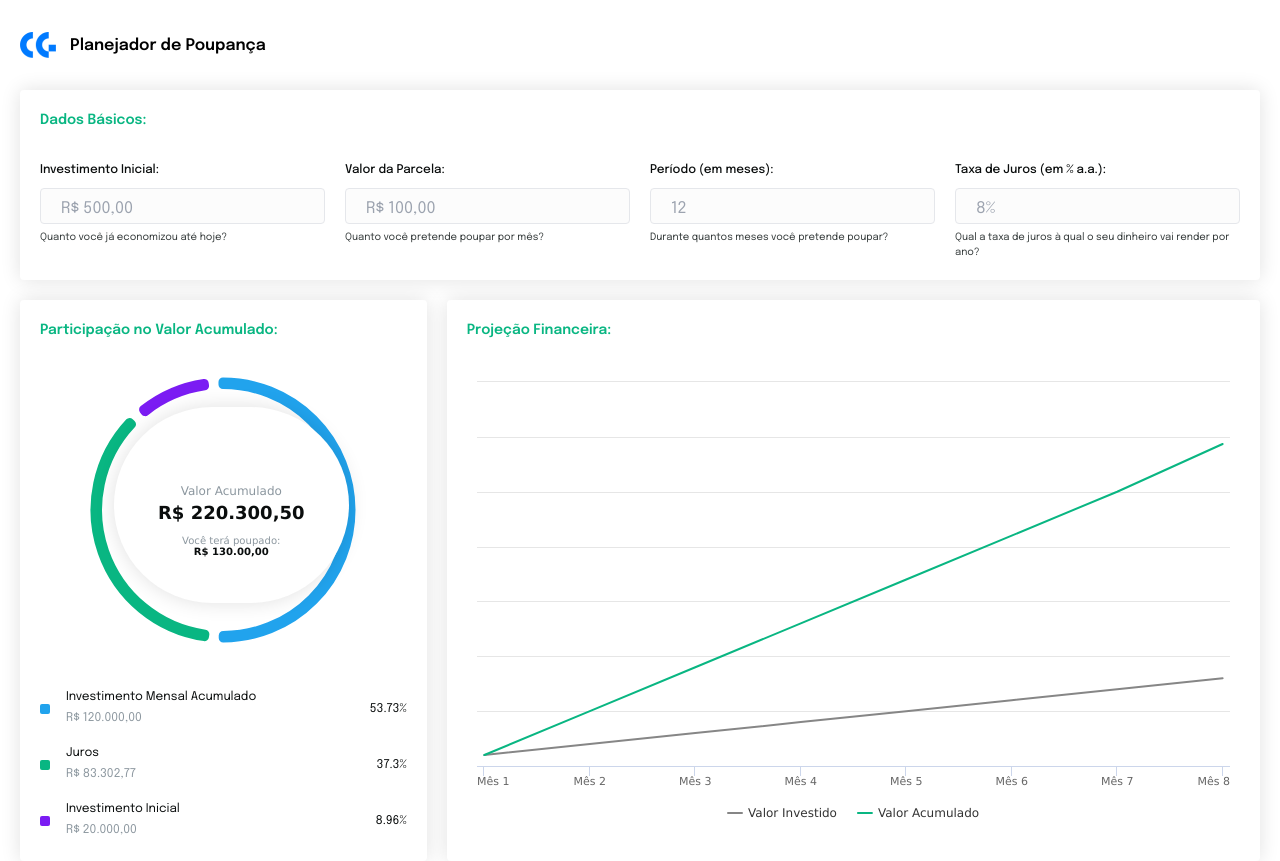
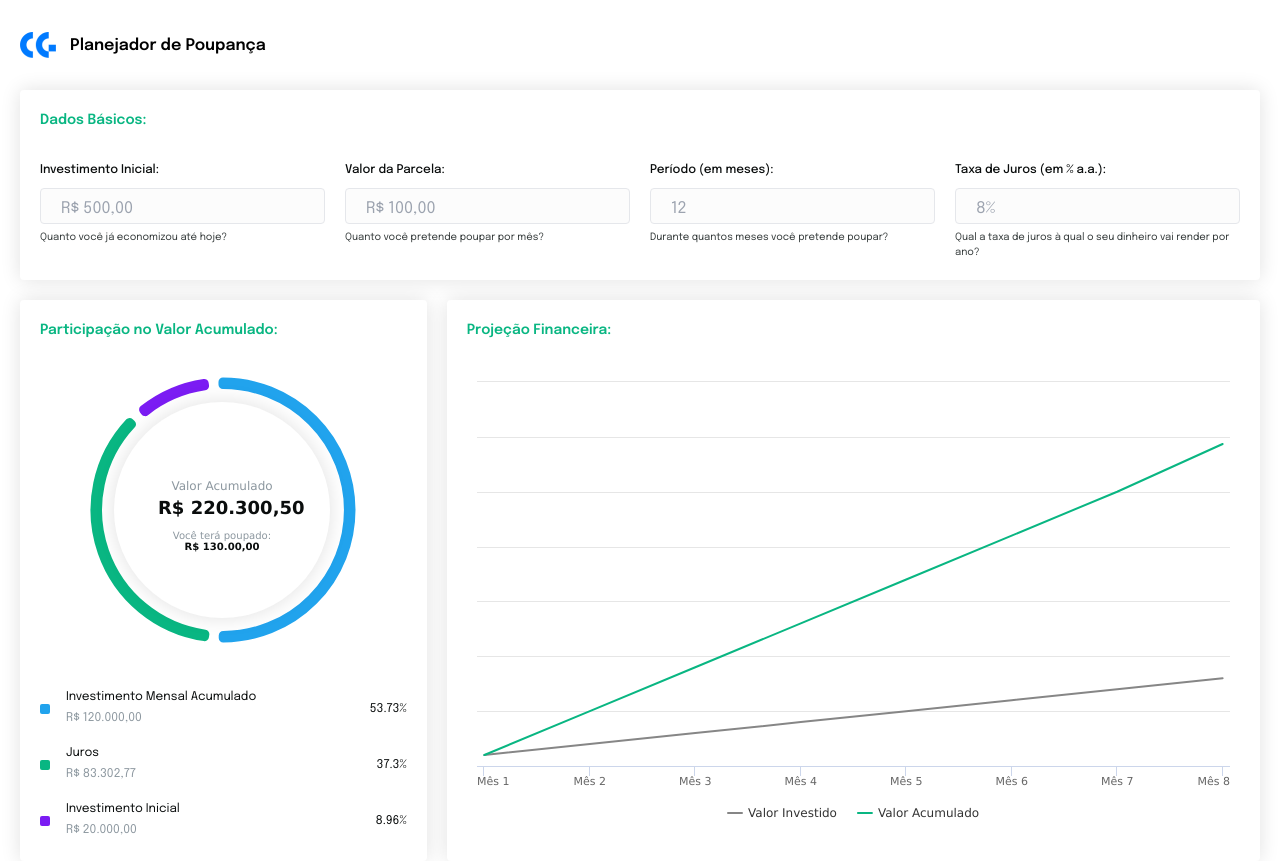
Before and after one commit to IgorSouzza/carteiraglobal, a Next.js app: page / in a window 1280 px wide. Built offline with nearby package versions, Linux system fonts and the light colour scheme; no server answers.

Commit message:
chore: improve rounded card size

```diff
--- a/src/presentation/components/Charts/AccumulatedValue/styles.js
+++ b/src/presentation/components/Charts/AccumulatedValue/styles.js
@@ -2,15 +2,15 @@ import { tc } from '../../../utils'
 
 export const chartPortal = tc(`
   absolute
-  top-[29px]
+  top-[23px]
   left-[-109px]
-
-  lg:top-[28px]
-  lg:left-[-109px]
 `)
 
 export const card = tc(`
-  w-fit
+  w-[216px]
+  h-[216px]
+  max-w-[216px]
+  max-h-[216px]
   mx-auto
 `)
 
```
